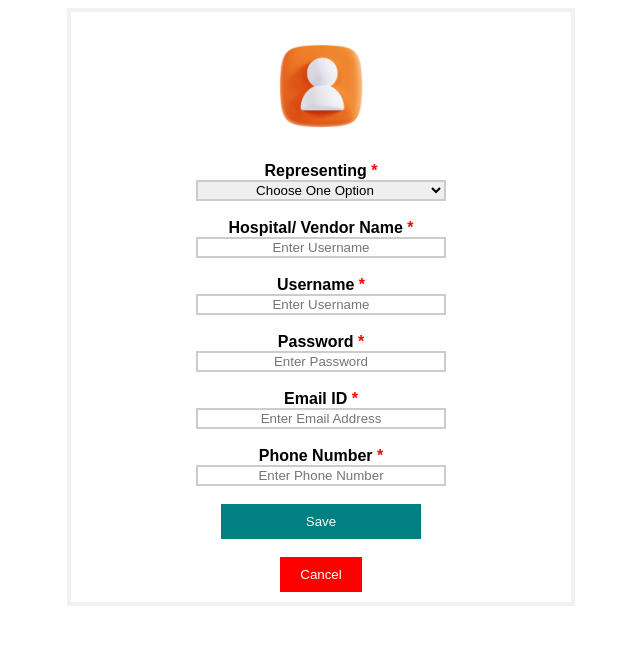
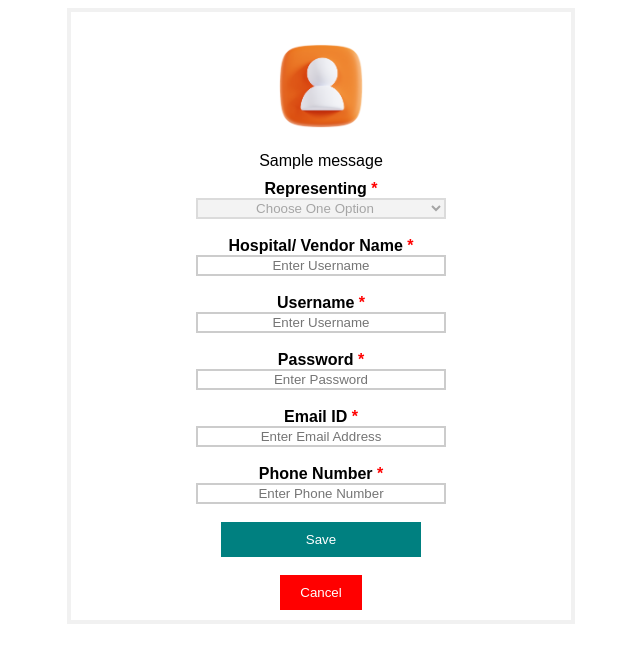
Before and after one commit to Anirudh-Chandran/B9CY100_2223_APT_10626568_10632013_10547037, a Flask app: template Python_Code/templates/user_profile.html in a window 1280 px wide. Shown: the top 663 px of the page, without its empty margins (319-959 px from the left). Run offline with Flask 2, Linux system fonts and the light colour scheme; the template is opened without the code that fills it, so the values that code supplies are empty; one stand-in notice (Sample message) is shown.

Commit message:
Update user_profile.html

```diff
--- a/Python_Code/templates/user_profile.html
+++ b/Python_Code/templates/user_profile.html
@@ -84,9 +84,14 @@
                 <img src="../static/images/profile.png"
                 alt="Avatar" class="avatar">
             </div>
+		<div class="flashes">
+					{% for message in get_flashed_messages() %}
+						{{ message }}
+					{% endfor %}
+			</div>
 		<div class="container">
                 <label for="user_type"><b>Representing<b style="color: red"> *</b></b></label><br>
-                <select name="user_type" id="user_type" required>
+                <select name="user_type" id="user_type" disabled>
                     <option name="none">Choose One Option</option>
                     <option name="hospital">Hospital</option>
                     <option namw="vendor">Manufacturer / Vendor</option><br><br>
```
